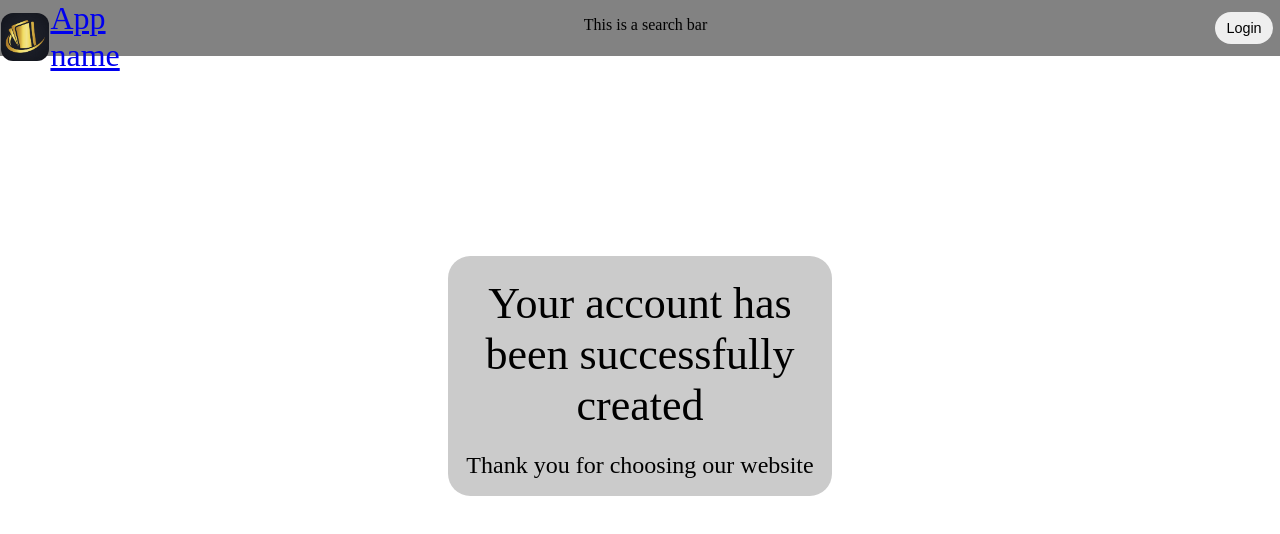
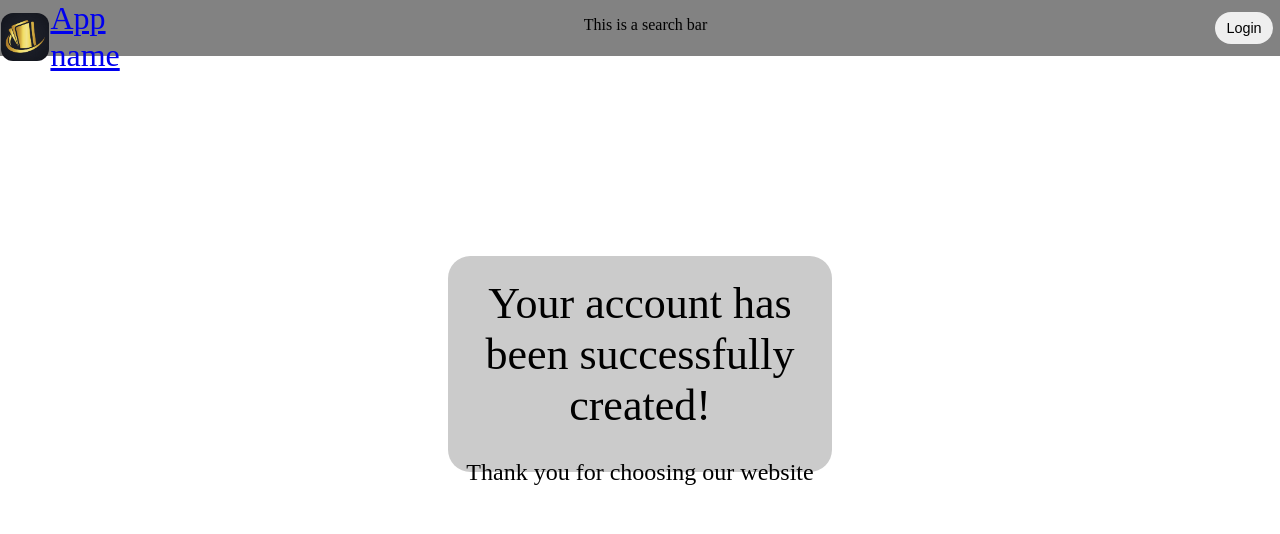
Before and after one commit to Marky303/HeQuanTriCSDL, a React (Vite) app in the folder frontend/: page /activate/1/1 in a window 1280 px wide. Shown: the top 534 px of the page. Built offline with nearby package versions, Linux system fonts and the light colour scheme; no server answers.

Commit message:
readme edit

```diff
--- a/frontend/src/pages/userauth/Activate.jsx
+++ b/frontend/src/pages/userauth/Activate.jsx
@@ -27,7 +27,7 @@ const Activate = () => {
   ) : (
     <div className="activate-form-cont">
       <p className="activate-user-prompt">
-        Your account has been successfully created
+        Your account has been successfully created!
       </p>
       <p className="activate-ty-prompt">Thank you for choosing our website</p>
     </div>
--- a/frontend/src/pagestyles/Activate.css
+++ b/frontend/src/pagestyles/Activate.css
@@ -1,7 +1,7 @@
 .activate-form-cont {
   background-color: rgb(203, 203, 203);
   width: 30dvw;
-  height: 30dvh;
+  height: 27dvh;
   border-radius: 2.8dvh;
   margin: auto;
   margin-top: 25dvh;
@@ -17,7 +17,6 @@
 .activate-ty-prompt {
   font-size: 3dvh;
   text-align: center;
-  margin-top: 0dvh;
-  cursor: pointer;
+  margin-top: 0.8dvh;
   transition: opacity font-size 0.15s;
 }
```
Also changed, not shown: 2 other files (tests, documents, lock files or other folders).
